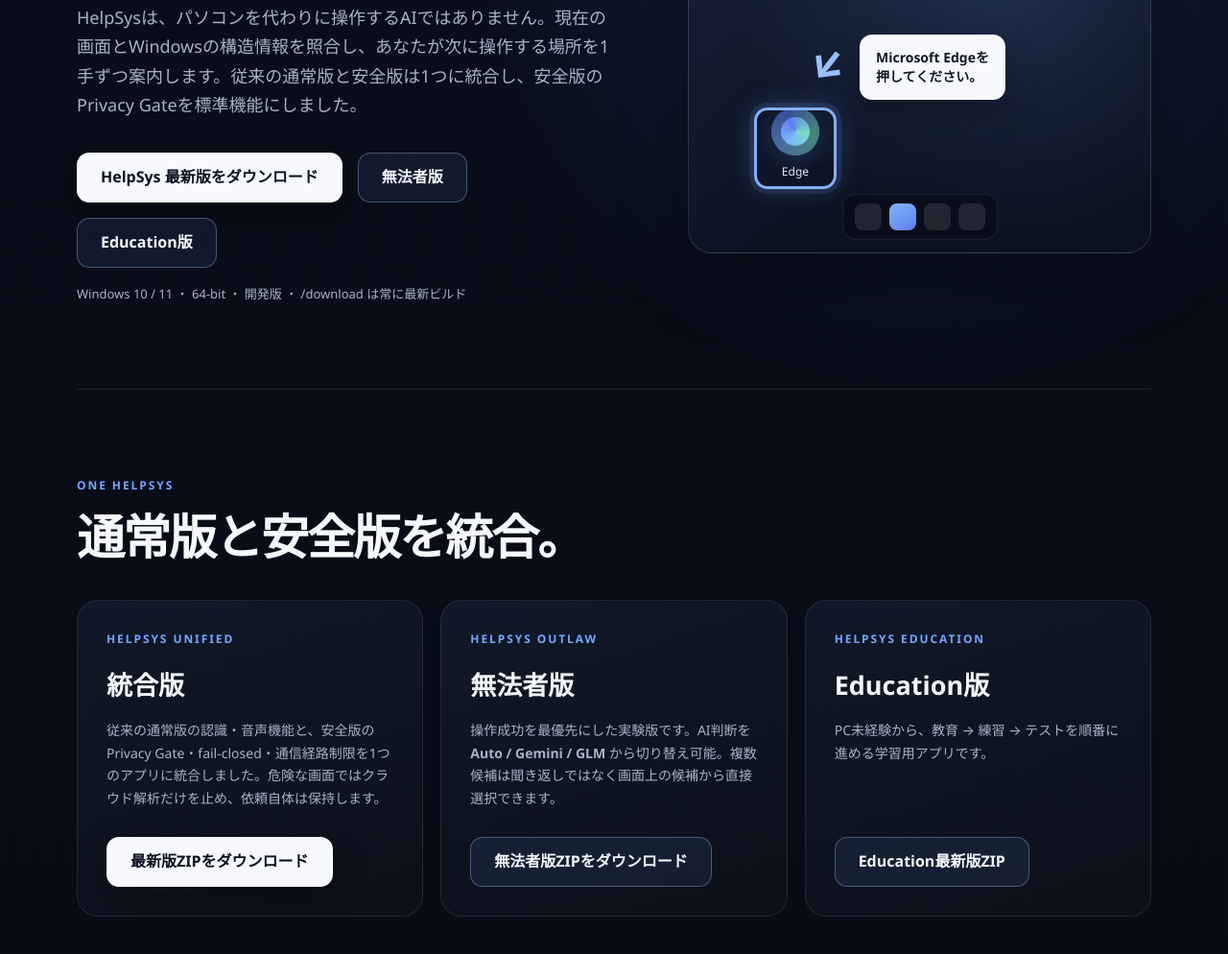
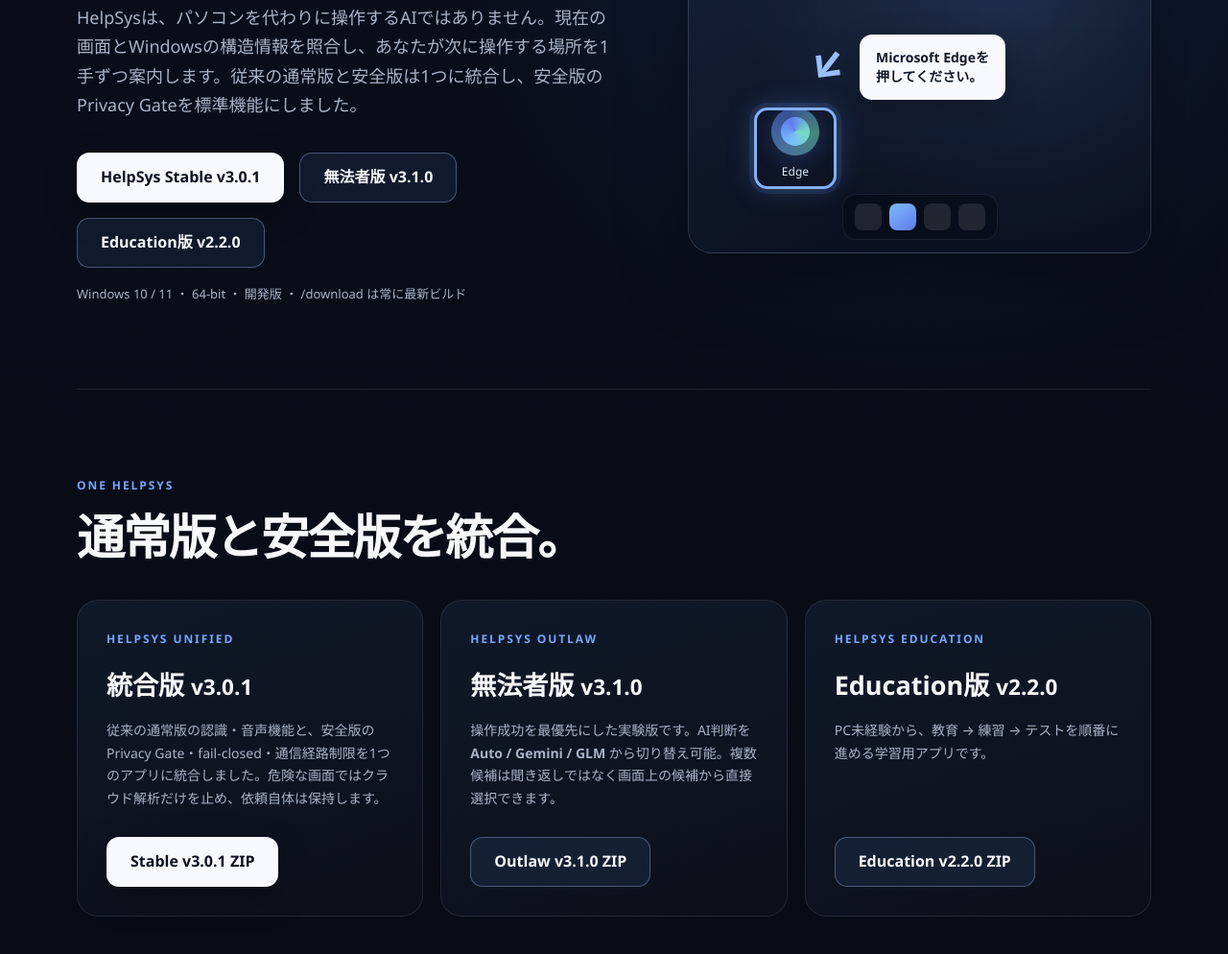
Before and after one commit to syouziroupc/helpsys, a website: page site/index.html in a window 1280 px wide. Shown: the part 344-1338 px from the top of the page at 96% size. Drawn offline with Linux system fonts and the light colour scheme.

Commit message:
Show explicit version numbers on all public downloads

```diff
--- a/site/index.html
+++ b/site/index.html
@@ -26,9 +26,9 @@
         <h1>次の操作を、<br><span>画面上で教える。</span></h1>
         <p class="lead">HelpSysは、パソコンを代わりに操作するAIではありません。現在の画面とWindowsの構造情報を照合し、あなたが次に操作する場所を1手ずつ案内します。従来の通常版と安全版は1つに統合し、安全版のPrivacy Gateを標準機能にしました。</p>
         <div class="actions" aria-label="ダウンロード">
-          <a class="download-button" href="/download">HelpSys 最新版をダウンロード</a>
-          <a class="download-button ghost" href="/download/outlaw">無法者版</a>
-          <a class="download-button ghost" href="/download/education">Education版</a>
+          <a class="download-button" href="/download">HelpSys Stable v3.0.1</a>
+          <a class="download-button ghost" href="/download/outlaw">無法者版 v3.1.0</a>
+          <a class="download-button ghost" href="/download/education">Education版 v2.2.0</a>
           <span class="download-note">Windows 10 / 11 ・ 64-bit ・ 開発版 ・ /download は常に最新ビルド</span>
         </div>
       </div>
@@ -53,21 +53,21 @@
       <div class="download-options">
         <article class="download-card">
           <p class="eyebrow">HELPSYS UNIFIED</p>
-          <h3>統合版</h3>
+          <h3>統合版 <small>v3.0.1</small></h3>
           <p>従来の通常版の認識・音声機能と、安全版のPrivacy Gate・fail-closed・通信経路制限を1つのアプリに統合しました。危険な画面ではクラウド解析だけを止め、依頼自体は保持します。</p>
-          <a class="download-button" href="/download">最新版ZIPをダウンロード</a>
+          <a class="download-button" href="/download">Stable v3.0.1 ZIP</a>
         </article>
         <article class="download-card">
           <p class="eyebrow">HELPSYS OUTLAW</p>
-          <h3>無法者版</h3>
+          <h3>無法者版 <small>v3.1.0</small></h3>
           <p>操作成功を最優先にした実験版です。AI判断を <strong>Auto / Gemini / GLM</strong> から切り替え可能。複数候補は聞き返しではなく画面上の候補から直接選択できます。</p>
-          <a class="download-button ghost" href="/download/outlaw">無法者版ZIPをダウンロード</a>
+          <a class="download-button ghost" href="/download/outlaw">Outlaw v3.1.0 ZIP</a>
         </article>
         <article class="download-card">
           <p class="eyebrow">HELPSYS EDUCATION</p>
-          <h3>Education版</h3>
+          <h3>Education版 <small>v2.2.0</small></h3>
           <p>PC未経験から、教育 → 練習 → テストを順番に進める学習用アプリです。</p>
-          <a class="download-button ghost" href="/download/education">Education最新版ZIP</a>
+          <a class="download-button ghost" href="/download/education">Education v2.2.0 ZIP</a>
         </article>
       </div>
     </section>
```
